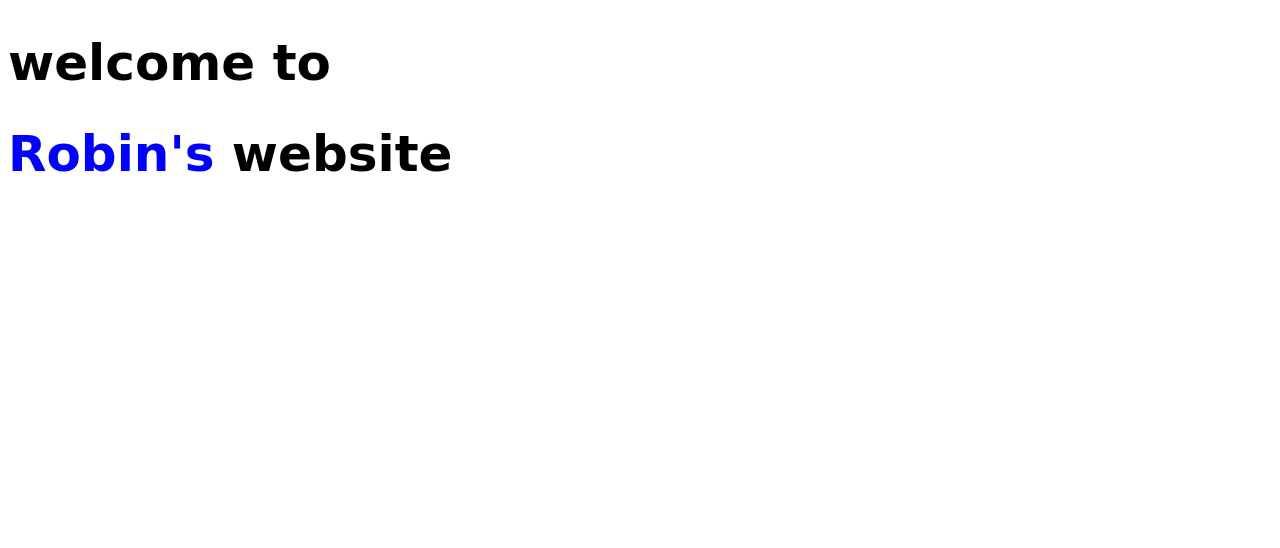
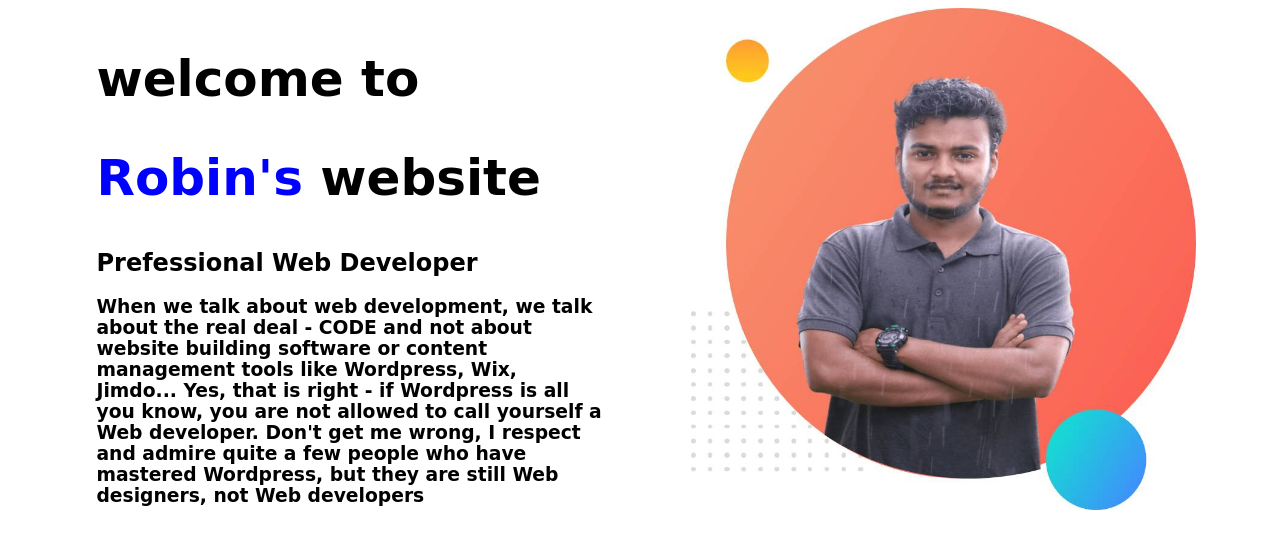
Before and after one commit to ROBIN2647/web-portfolio, a plain HTML site: page index.html in a window 1280 px wide. Drawn offline with Linux system fonts and the light colour scheme; a web font is replaced by a local one.

Commit message:
adding top part

```diff
--- a/index.html
+++ b/index.html
@@ -11,7 +11,16 @@
 <link rel="stylesheet" href="style.css">
 </head>
 <body>
-    <h1>welcome to</h1>
-    <h1><span class="name-highlight">Robin's</span> website</h1>
+    <section>
+            <div class="half-width">
+                <h1>welcome to</h1>
+        <h1><span class="name-highlight">Robin's</span> website</h1>
+        <h2>Prefessional Web Developer</h2>
+        <h3>When we talk about web development, we talk about the real deal - CODE and not about website building software or content management tools like Wordpress, Wix, Jimdo... Yes, that is right - if Wordpress is all you know, you are not allowed to call yourself a Web developer. Don't get me wrong, I respect and admire quite a few people who have mastered Wordpress, but they are still Web designers, not Web developers</h3>
+        </div>
+        <div class="half-width">
+            <img src="image/profile pic.jpg" alt="">
+        </div>
+    </section>
 </body>
 </html>
--- a/style.css
+++ b/style.css
@@ -13,3 +13,13 @@ font-size: 50px;
 
     color: blue;
 }
+.half-width{
+    width: 40%;
+    float: left;
+    margin-left: 5%;
+    padding-left: 2%;
+}
+.half-width img{
+
+    width: 100%;
+}
```
Also changed, not shown: image/profile pic.jpg (added).
